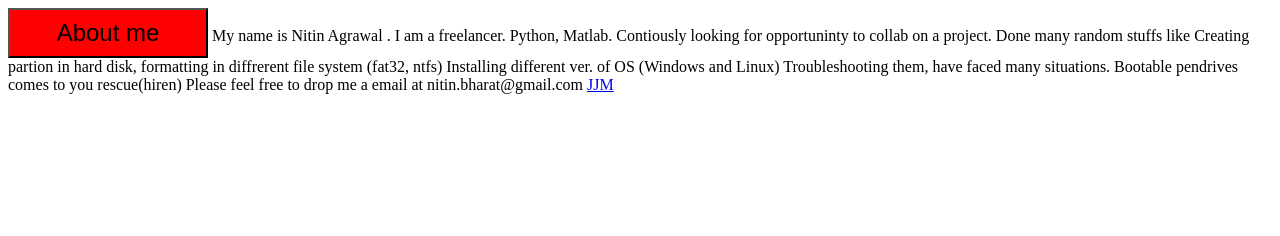
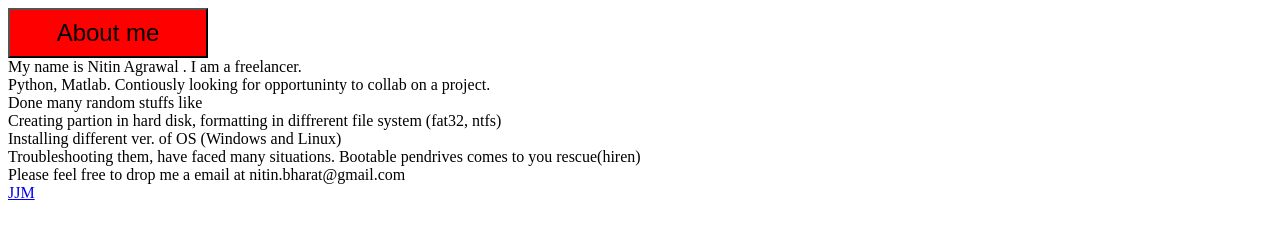
Before and after one commit to nitinbharat/nitinbharat.github.io, a plain HTML site: page index.html in a window 1280 px wide. Drawn offline with Linux system fonts and the light colour scheme.

Commit message:
Update index.html

```diff
--- a/index.html
+++ b/index.html
@@ -16,17 +16,17 @@
         </style>
     </head>
     <body>
-        <button>About me</button>
-        My name is Nitin Agrawal . I am a freelancer.
-        Python, Matlab. Contiously looking for opportuninty to collab on a project.
+        <button>About me</button><br>
+        My name is Nitin Agrawal . I am a freelancer.<br>
+        Python, Matlab. Contiously looking for opportuninty to collab on a project.<br>
 
-        Done many random stuffs like
+        Done many random stuffs like<br>
 
-        Creating partion in hard disk, formatting in diffrerent file system (fat32, ntfs)
-        Installing different ver. of OS (Windows and Linux)
-        Troubleshooting them, have faced many situations. Bootable pendrives comes to you rescue(hiren)
+        Creating partion in hard disk, formatting in diffrerent file system (fat32, ntfs)<br>
+        Installing different ver. of OS (Windows and Linux)<br>
+        Troubleshooting them, have faced many situations. Bootable pendrives comes to you rescue(hiren)<br>
 
-        Please feel free to drop me a email at nitin.bharat@gmail.com
+        Please feel free to drop me a email at nitin.bharat@gmail.com<br>
         <a href="https://nitinbharat.github.io/JJM/">JJM</a>
     </body>
 <html>
```
